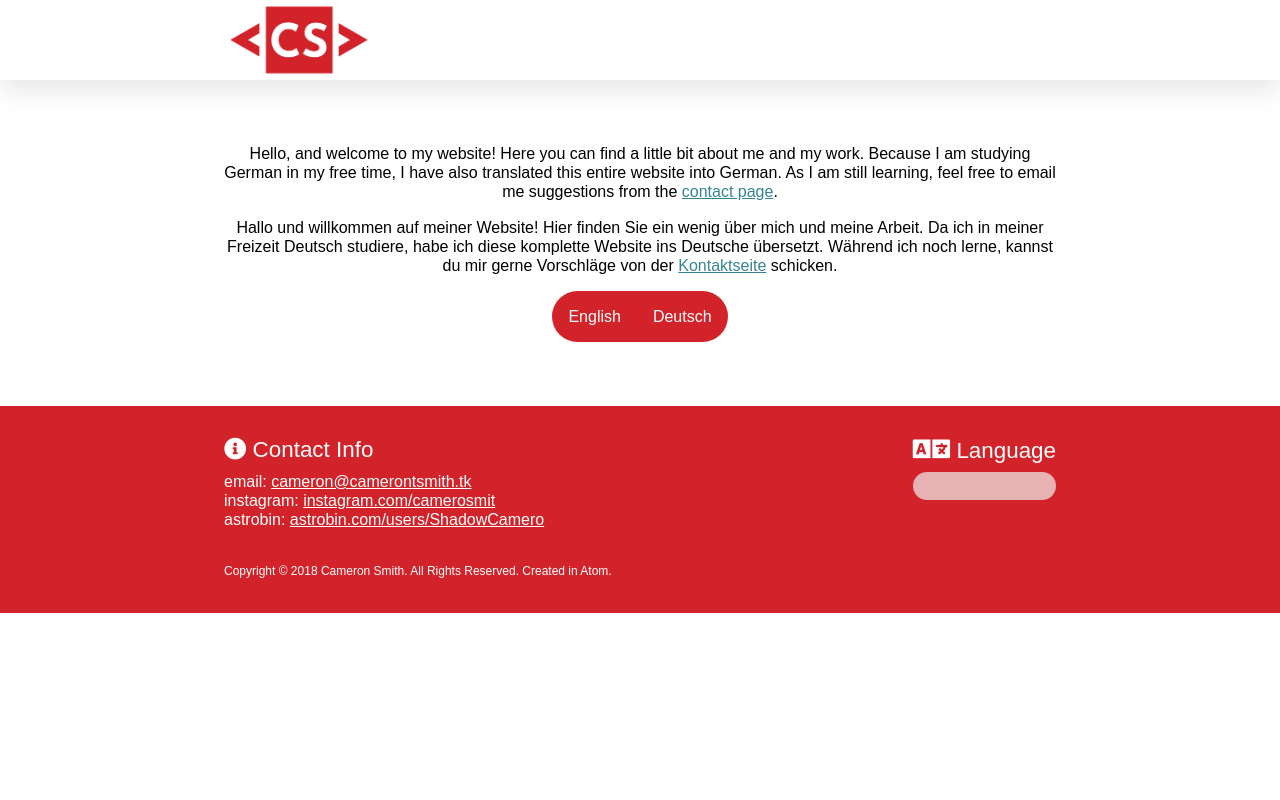
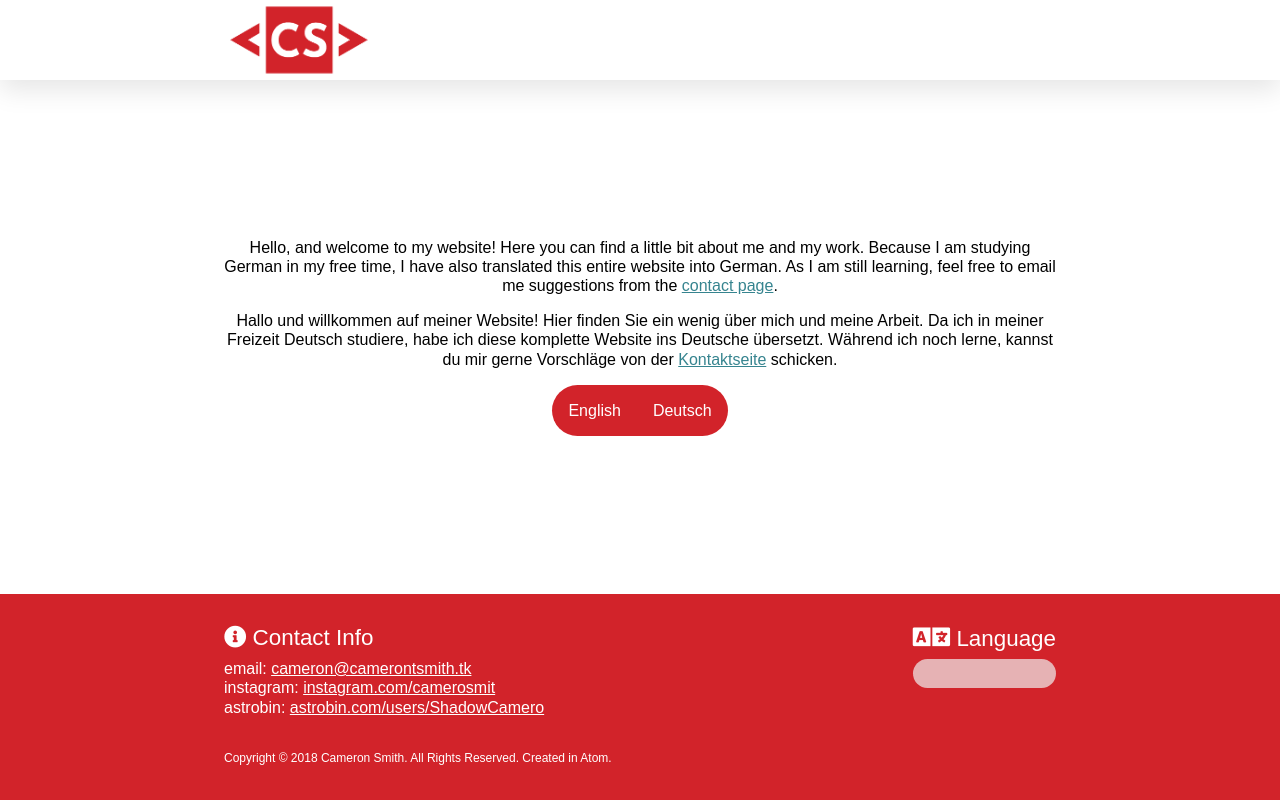
Before and after one commit to DapperOberon/Website, a PHP site: page / in a window 1280 px wide. Run offline with PHP 8.4, Linux system fonts and the light colour scheme; lists and menus that the app fills with data are empty; some libraries are stand-ins or nearby versions.

Commit message:
Changed the content to stretch to vertical height

```diff
--- a/css/styles.css
+++ b/css/styles.css
@@ -22,11 +22,15 @@
   .bold {
     font-weight: bold;
   }
+  html,
+  body {
+    min-height: 100vh;
+  }
   body {
     font-family: sans-serif;
     line-height: 1.2em;
     display: grid;
-    grid-template-rows: 5em auto auto;
+    grid-template-rows: 5em 1fr auto;
     grid-template-areas: "header" "content" "footer";
   }
   .header-container {
--- a/css/styles.less
+++ b/css/styles.less
@@ -44,11 +44,15 @@
     font-weight: bold;
   }
 
+  html, body {
+    min-height: 100vh;
+  }
+
   body {
     font-family: sans-serif;
     line-height: 1.2em;
     display: grid;
-    grid-template-rows: 5em auto auto;
+    grid-template-rows: 5em 1fr auto;
     grid-template-areas:
     "header"
     "content"
```
